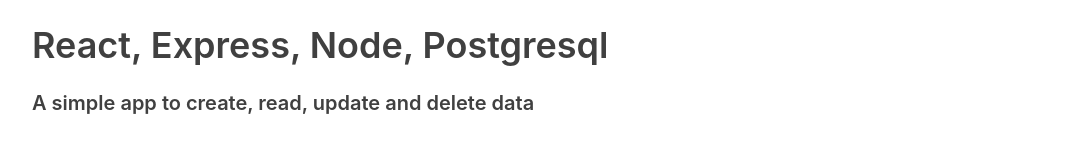
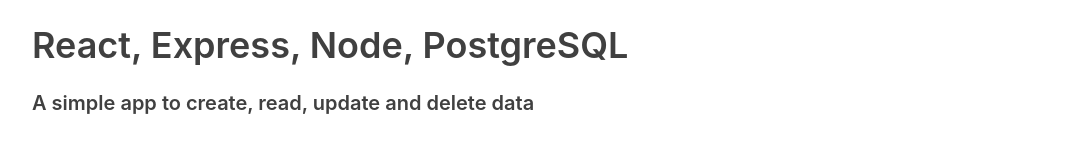
Before and after one commit to luciabaginova/CRUD-react-express-node-postgresql, a React (Create React App) app: page / in a window 1280 px wide. Shown: the top 150 px of the page, without its empty margins (24-1102 px from the left). Built offline with nearby package versions, Linux system fonts and the light colour scheme; no server answers.

Commit message:
header update

```diff
--- a/src/App.js
+++ b/src/App.js
@@ -92,7 +92,7 @@
 
   return (
     <div className="container">
-      <h1>React, Express, Node, Postgresql</h1>
+      <h1>React, Express, Node, PostgreSQL</h1>
       <h5>A simple app to create, read, update and delete data</h5>
 
       <div className="flex-row">
@@ -129,15 +129,14 @@
                   <td>{item.name}</td>
                   <td>{item.email}</td>
                   <td>
-                    <button onClick={() => editUser(item)} className="button" >Edit</button>
-                    <button onClick={() => deleteUser(item)} style={{ marginLeft: 5 }} className="button" >Delete</button>
+                    <button onClick={() => editUser(item)} className="muted-button" >Edit</button>
+                    <button onClick={() => deleteUser(item)} style={{ marginLeft: 5 }} className="muted-button" >Delete</button>
                   </td>
                 </tr>
               )}
             </tbody>
           </table>
         </div>
-
       </div>
     </div>
   );
```
